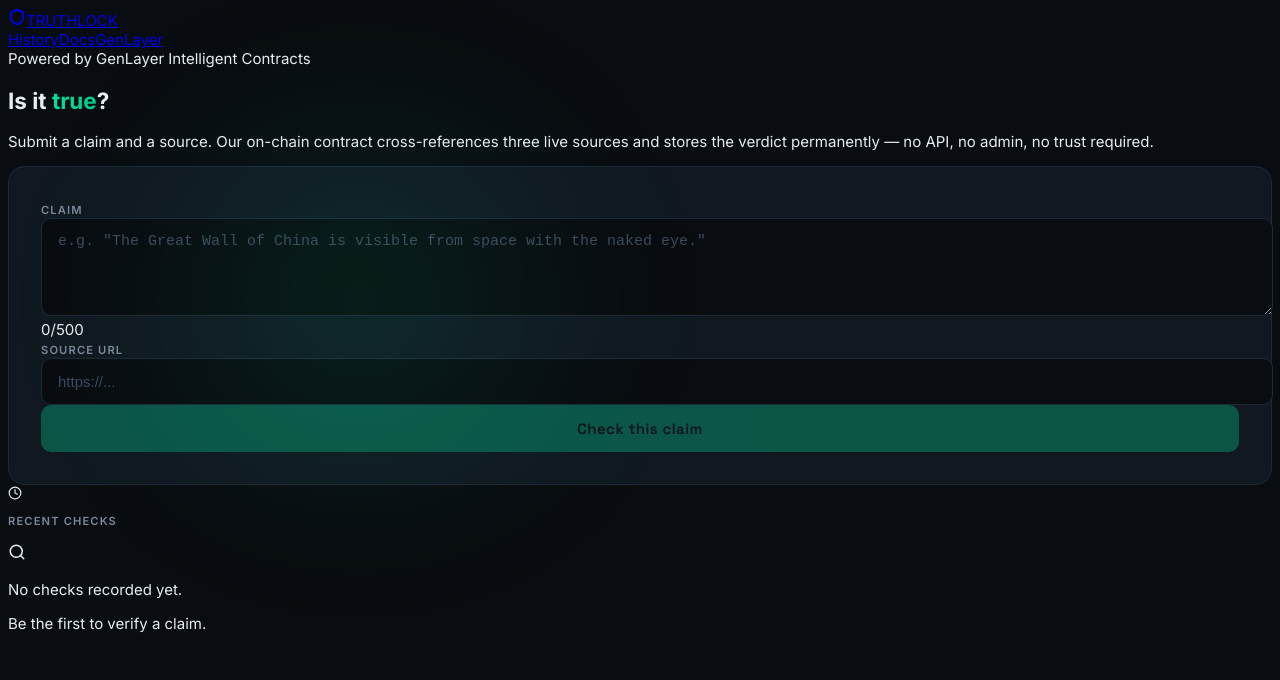
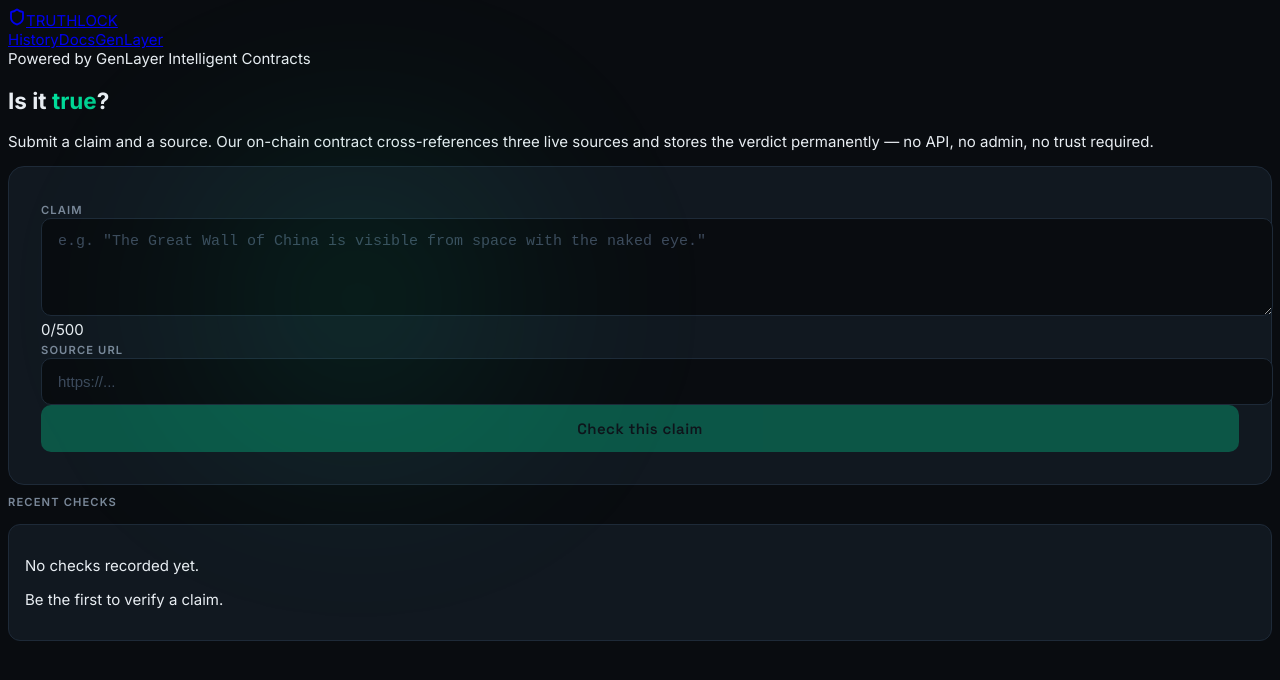
Before and after one commit to habte-selassie27/Consensus--Fact, a Next.js app in the folder frontend/: page / in a window 1280 px wide. Shown: the top 680 px of the page. Built offline with nearby package versions, Linux system fonts and the light colour scheme.

Commit message:
fix(ui): replace glass morphism in recent checks with solid card styling
Removed glass class and icon decorations from empty state. Uses card-sm
utility class for consistent solid background. Simplified row hover
states and tightened spacing.

```diff
--- a/frontend/components/RecentChecksTicker.tsx
+++ b/frontend/components/RecentChecksTicker.tsx
@@ -5,7 +5,6 @@
 import { useQuery } from "@tanstack/react-query";
 import { getRecentChecks } from "@/lib/genlayer";
 import { verdictBadgeClass } from "@/components/verdictStyles";
-import { Clock, ArrowRight, Search } from "lucide-react";
 
 const POLL_INTERVAL_MS = 10_000;
 
@@ -27,10 +26,7 @@
 
   return (
     <section aria-label="Recent checks" className="mt-12">
-      <div className="mb-4 flex items-center gap-2">
-        <Clock size={14} className="text-ink-ghost" />
-        <h2 className="label">Recent Checks</h2>
-      </div>
+      <h2 className="label mb-3">Recent Checks</h2>
 
       <ul className="space-y-2">
         <AnimatePresence initial={false}>
@@ -38,32 +34,28 @@
             <motion.li
               key={record.id}
               layout
-              initial={{ opacity: 0, x: 80 }}
+              initial={{ opacity: 0, x: 60 }}
               animate={{ opacity: 1, x: 0 }}
-              exit={{ opacity: 0, x: -80 }}
+              exit={{ opacity: 0, x: -60 }}
               transition={{ duration: 0.3, delay: i * 0.04 }}
             >
               <Link
                 href={`/result/${record.id}`}
-                className="glass group flex items-center gap-4 rounded-xl px-4 py-3.5 transition-all hover:border-line hover:bg-surface-raised/50"
+                className="card-sm flex items-center gap-4 transition-colors hover:border-ink-ghost"
               >
                 <span
-                  className={`w-24 shrink-0 rounded-md border px-2 py-1 text-center font-display text-[0.6rem] font-bold tracking-widest ${verdictBadgeClass(
+                  className={`w-24 shrink-0 rounded border px-2 py-1 text-center font-display text-[0.6rem] font-bold tracking-widest ${verdictBadgeClass(
                     record.verdict
                   )}`}
                 >
                   {record.verdict}
                 </span>
-                <span className="flex-1 truncate text-sm text-ink-dim transition-colors group-hover:text-ink">
+                <span className="flex-1 truncate text-sm text-ink-dim">
                   &ldquo;{record.claim}&rdquo;
                 </span>
                 <span className="shrink-0 font-mono text-xs text-ink-ghost">
                   {record.confidence}%
                 </span>
-                <ArrowRight
-                  size={14}
-                  className="shrink-0 text-ink-ghost transition-all group-hover:translate-x-0.5 group-hover:text-signal"
-                />
               </Link>
             </motion.li>
           ))}
@@ -71,10 +63,7 @@
       </ul>
 
       {records.length === 0 && (
-        <div className="glass flex flex-col items-center justify-center rounded-xl px-6 py-10 text-center">
-          <div className="mb-3 flex h-10 w-10 items-center justify-center rounded-full bg-line/60">
-            <Search size={18} className="text-ink-ghost" />
-          </div>
+        <div className="card-sm flex flex-col items-center justify-center py-8 text-center">
           <p className="text-sm text-ink-dim">No checks recorded yet.</p>
           <p className="mt-1 font-mono text-xs text-ink-ghost">
             Be the first to verify a claim.
```
